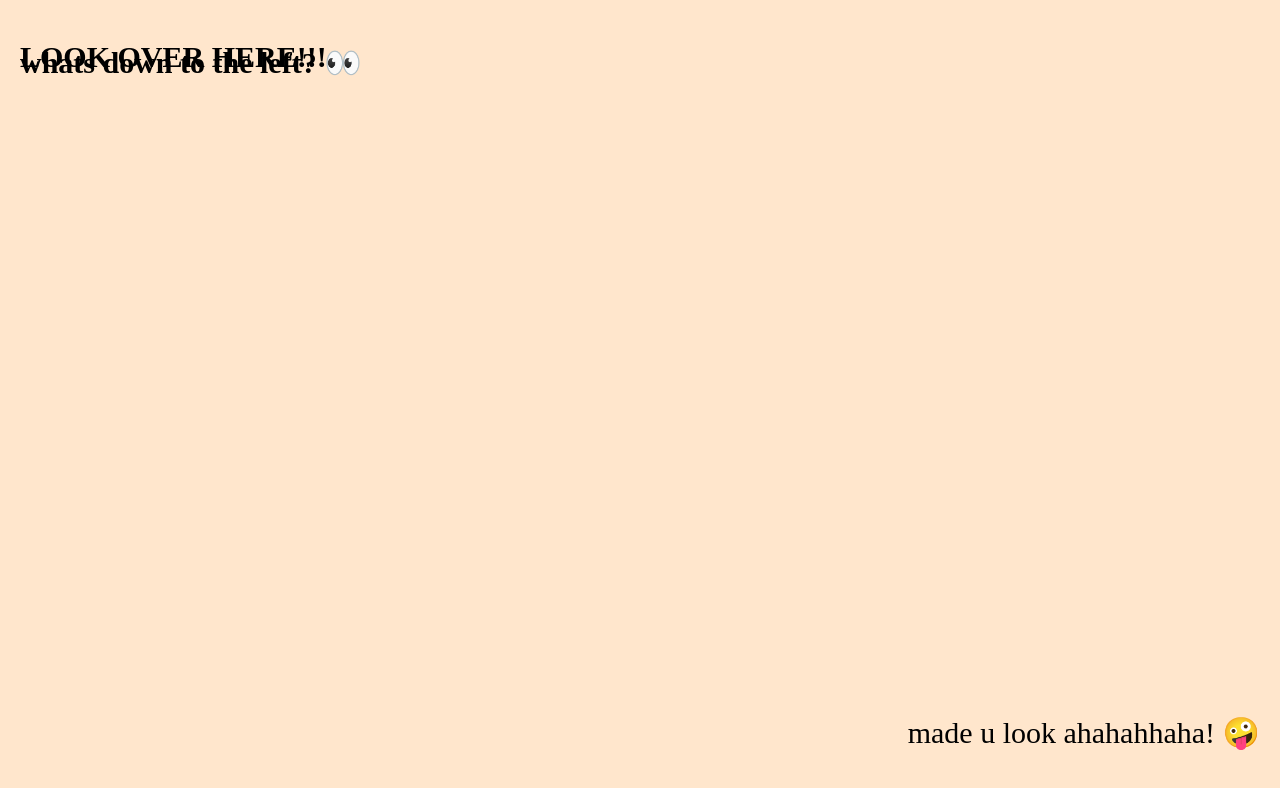
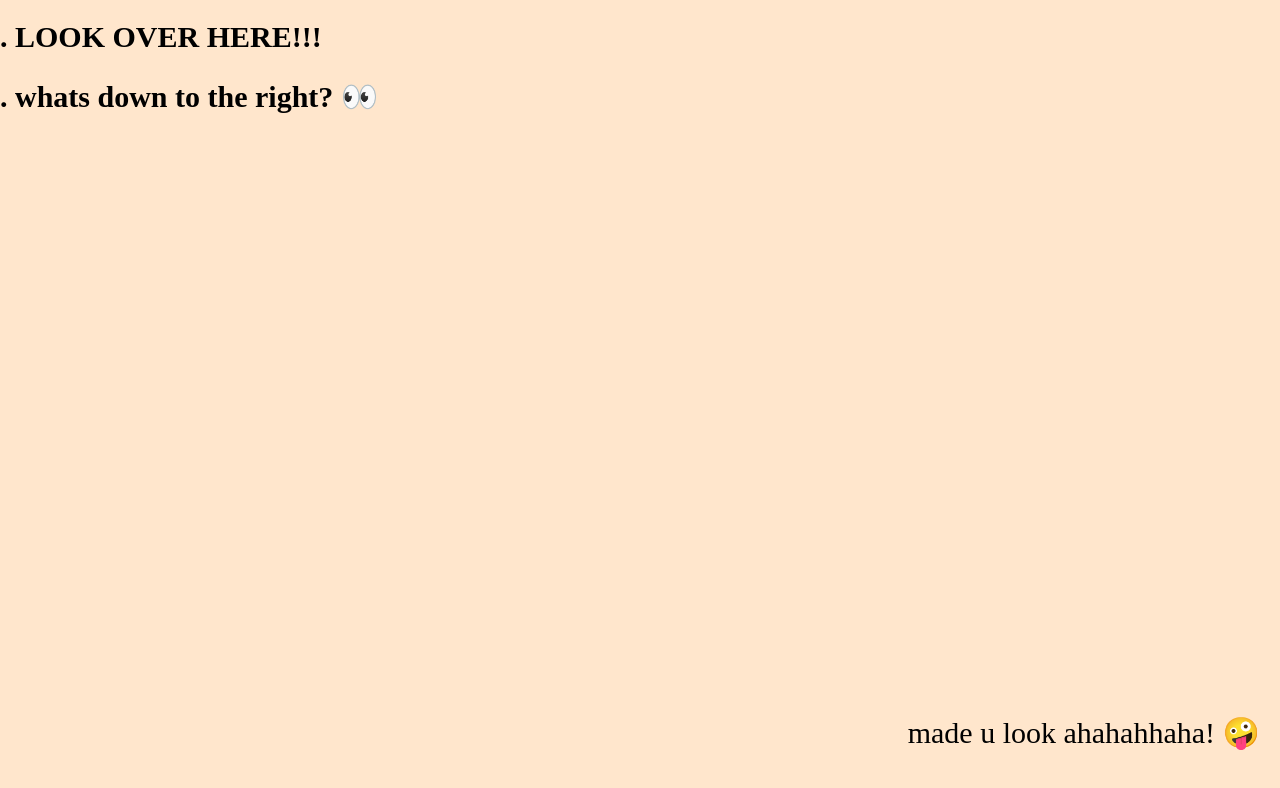
Before and after one commit to jay11256/CMSC434-1.2, a plain HTML site: page tab2.html in a window 1280 px wide. Drawn offline with Linux system fonts and the light colour scheme.

Commit message:
tab 2 fix + comments

```diff
--- a/tab2.html
+++ b/tab2.html
@@ -13,10 +13,9 @@
         }
 
         .top {
-            position: absolute;
-            top: 20px;
-            left: 20px;
-            font-size: 30px;
+          top: 20px;
+          left: 100px;
+          font-size: 30px;
         }
 
         .bottom {
@@ -29,8 +28,8 @@
 </head>
 
 <body>
-    <h1 class="top">LOOK OVER HERE!!!</h1>
-    <h2 class="top">whats down to the left? 👀</h2>
+    <h1 class="top">.      LOOK OVER HERE!!!</h1>
+    <h2 class="top">.      whats down to the right? 👀</h2>
 
     <p class="bottom">made u look ahahahhaha! 🤪</p>
 </body>
```
Also changed, not shown: tab1.html (+2 -1 lines).
